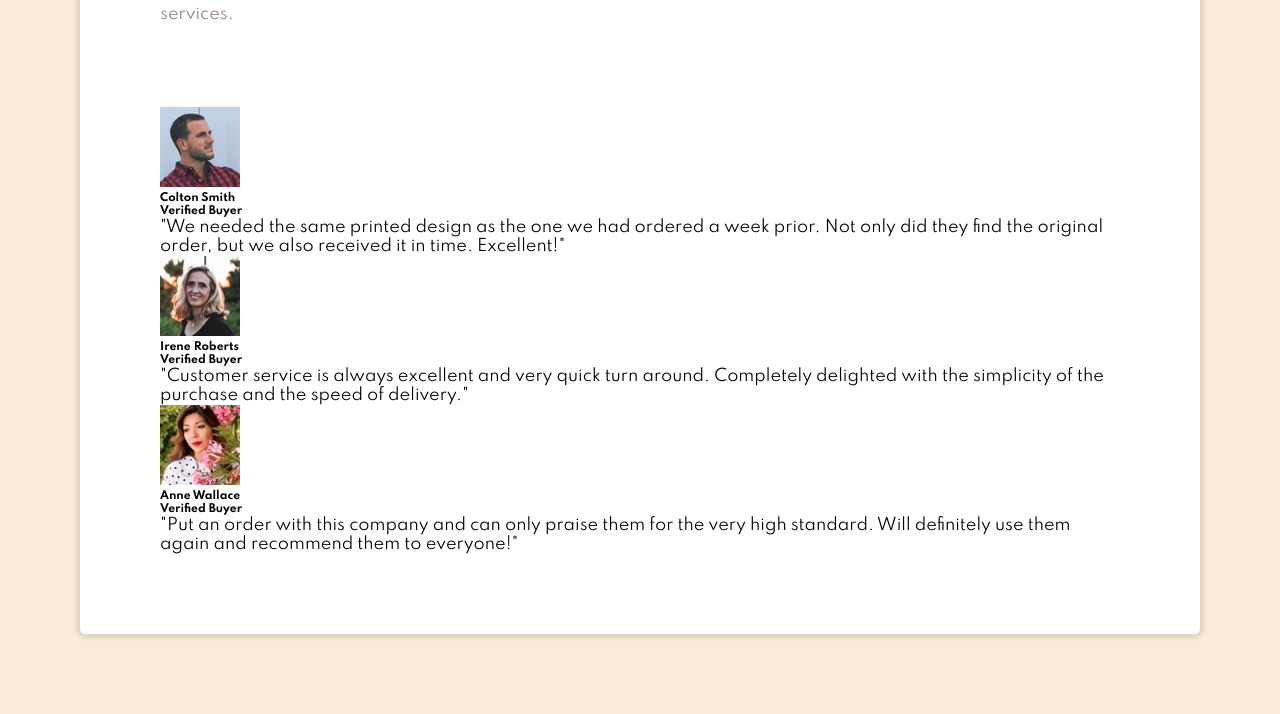
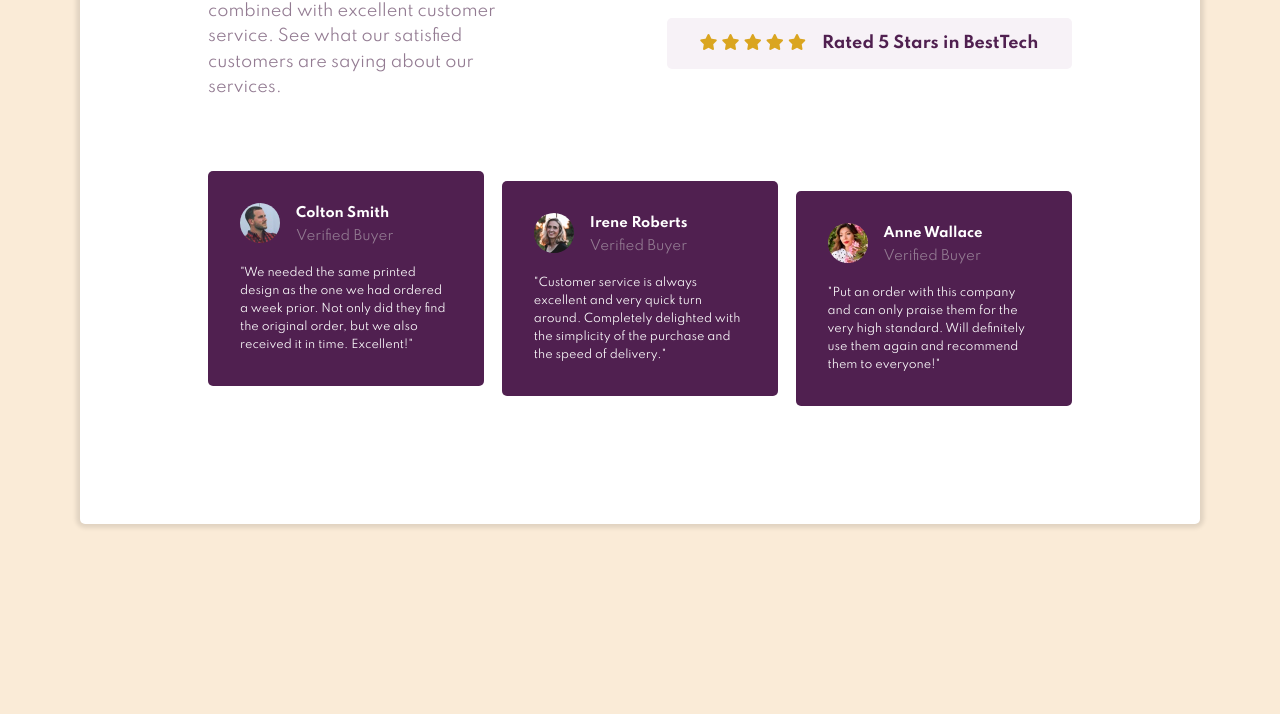
Before and after one commit to mohamed7799/social-proof-section, a plain HTML site: page index.html in a window 1280 px wide. Shown: the part 392-1106 px from the top of the page. After the commit the page ends 996 px from the top, so only its background shows below. Drawn offline with Linux system fonts and the light colour scheme.

Commit message:
finished

```diff
--- a/index.html
+++ b/index.html
@@ -59,14 +59,14 @@
         </ul>
       </section>
       <section class="reviews">
-        <section class="review-card">
+        <section class="review-card review-card-1">
           <div class="user">
             <div class="user-img">
               <img src="./img/image-colton.jpg" alt="" />
             </div>
             <div class="user-info">
-              <h6 class="name">Colton Smith</h6>
-              <h6 class="title">Verified Buyer</h6>
+              <h5 class="name">Colton Smith</h5>
+              <h5 class="title">Verified Buyer</h5>
             </div>
           </div>
           <p class="review">
@@ -81,8 +81,8 @@
               <img src="./img/image-irene.jpg" alt="" />
             </div>
             <div class="user-info">
-              <h6 class="name">Irene Roberts</h6>
-              <h6 class="title">Verified Buyer</h6>
+              <h5 class="name">Irene Roberts</h5>
+              <h5 class="title">Verified Buyer</h5>
             </div>
           </div>
           <p class="review">
@@ -91,14 +91,14 @@
             speed of delivery."
           </p>
         </section>
-        <section class="review-card">
+        <section class="review-card review-card-3">
           <div class="user">
             <div class="user-img">
               <img src="./img/image-anne.jpg" alt="" />
             </div>
             <div class="user-info">
-              <h6 class="name">Anne Wallace</h6>
-              <h6 class="title">Verified Buyer</h6>
+              <h5 class="name">Anne Wallace</h5>
+              <h5 class="title">Verified Buyer</h5>
             </div>
           </div>
           <p class="review">
--- a/style.scss
+++ b/style.scss
@@ -25,9 +25,8 @@ li {
 }
 
 //
-
 .social-proof {
-  padding: 5rem;
+  padding: 8rem;
   margin: 5rem;
   box-shadow: 0px 0px 4px 4px rgba(0, 0, 0, 0.1);
   border-radius: 5px;
@@ -43,7 +42,7 @@ li {
 .text {
   flex: 1;
   // border: 1px solid black;
-  margin-right: 1rem;
+  margin-right: 3rem;
   & h1 {
     font-size: 2.5rem;
     margin-bottom: 1rem;
@@ -69,7 +68,7 @@ li {
   border-radius: 5px;
   padding: 1rem 2rem;
   display: flex;
-  width: 80%;
+  width: 85%;
   margin-bottom: 1rem;
   & p {
     // border: 1px solid black;
@@ -98,3 +97,98 @@ li {
     color: goldenrod;
   }
 }
+
+.reviews {
+  display: flex;
+  justify-content: space-between;
+}
+
+.review-card {
+  padding: 2rem;
+  background-color: $Very-Dark-Magenta;
+  border-radius: 5px;
+  width: 32%;
+}
+
+.review-card-1 {
+  transform: translateY(-10px);
+}
+
+.review-card-3 {
+  transform: translateY(10px);
+}
+
+.user {
+  display: flex;
+  align-items: center;
+  margin-bottom: 1rem;
+}
+
+.user-img {
+  margin-right: 1rem;
+  & img {
+    border-radius: 50%;
+    width: 40px;
+  }
+}
+
+.user-info .name {
+  color: white;
+  margin-bottom: 0.5rem;
+}
+
+.user-info .title {
+  color: $Dark-Grayish-Magenta;
+  font-weight: lighter;
+}
+
+.review {
+  font-size: 0.7rem;
+  line-height: 1.6;
+  color: white;
+}
+
+@media screen and(max-width:1100px) {
+  .social-proof {
+    margin: 0;
+  }
+
+  .social-proof__content {
+    flex-direction: column;
+    text-align: center;
+    margin-bottom: 2rem;
+  }
+
+  .text {
+    margin-bottom: 3rem;
+    margin-right: 0;
+  }
+
+  .item-1,
+  .item-2,
+  .item-3 {
+    align-self: center;
+  }
+
+  .item {
+    flex-direction: column;
+  }
+
+  .item__stars {
+    margin-bottom: 1rem;
+  }
+
+  .reviews {
+    flex-direction: column;
+  }
+
+  .review-card {
+    width: 100%;
+  }
+}
+
+@media screen and(max-width:800px) {
+  .social-proof {
+    padding: 4rem 1rem;
+  }
+}
```
Also changed, not shown: img/bg-pattern-bottom-desktop.svg (added), img/bg-pattern-bottom-mobile.svg (added), img/bg-pattern-top-desktop.svg (added), img/bg-pattern-top-mobile.svg (added), style.css.
